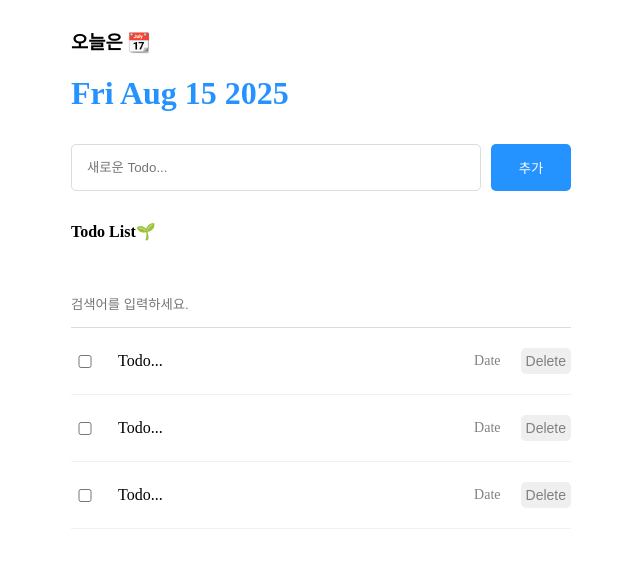
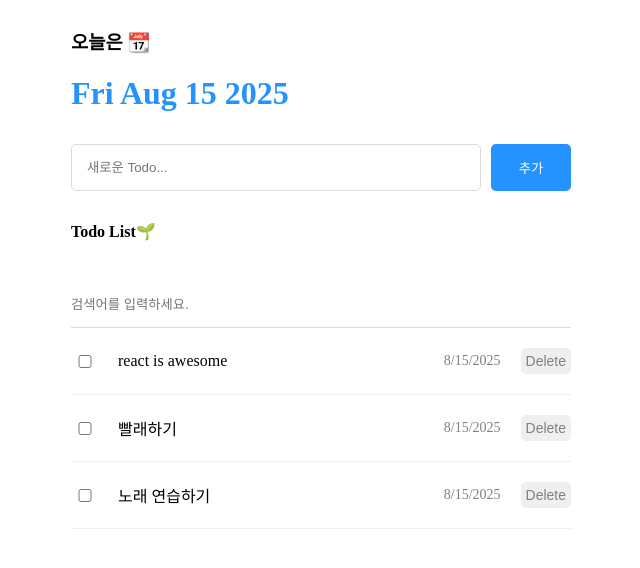
Before and after one commit to zidol/react_section8, a React (Vite) app: page / in a window 1280 px wide. Shown: the top 568 px of the page, without its empty margins (319-959 px from the left). Built offline with nearby package versions, Linux system fonts and the light colour scheme.

Commit message:
Feat : todo 검색 기능 추가

```diff
--- a/src/App.jsx
+++ b/src/App.jsx
@@ -9,19 +9,19 @@
     id: 0,
     isDone: false,
     content: "react is awesome",
-    date: new Date().getTime,
+    date: new Date().getTime(),
   },
   {
     id: 1,
     isDone: false,
     content: "빨래하기",
-    date: new Date().getTime,
+    date: new Date().getTime(),
   },
   {
     id: 2,
     isDone: false,
     content: "노래 연습하기",
-    date: new Date().getTime,
+    date: new Date().getTime(),
   },
 ];
 
@@ -42,7 +42,7 @@
     <div className="App">
       <Header />
       <Editor onCreate={onCreate} />
-      <List />
+      <List todos={todos} />
     </div>
   );
 }
--- a/src/components/List.jsx
+++ b/src/components/List.jsx
@@ -1,14 +1,37 @@
 import "./List.css";
 import TodoItem from "./TodoItem";
-const List = () => {
+import { useState } from "react";
+const List = ({ todos }) => {
+  const [search, setSearch] = useState("");
+
+  const onChangeSearch = (e) => {
+    console.log(e.target.value);
+    setSearch(e.target.value);
+  };
+
+  const getFilteredData = () => {
+    if (search === "") {
+      return todos;
+    }
+    return todos.filter((todo) =>
+      todo.content.toLowerCase().includes(search.toLowerCase())
+    );
+  };
+
+  const filteredDotos = getFilteredData();
+
   return (
     <div className="List">
       <h4>Todo List🌱</h4>
-      <input placeholder="검색어를 입력하세요." />
+      <input
+        value={search}
+        onChange={onChangeSearch}
+        placeholder="검색어를 입력하세요."
+      />
       <div className="todos_wrapper">
-        <TodoItem />
-        <TodoItem />
-        <TodoItem />
+        {filteredDotos.map((todo) => {
+          return <TodoItem key={todo.id} {...todo} />;
+        })}
       </div>
     </div>
   );
--- a/src/components/TodoItem.jsx
+++ b/src/components/TodoItem.jsx
@@ -1,10 +1,10 @@
 import "./TodoItem.css";
-const TodoItem = () => {
+const TodoItem = ({ id, isDone, content, date }) => {
   return (
     <div className="TodoItem">
-      <input type="checkbox" />
-      <div className="content">Todo...</div>
-      <div className="date">Date</div>
+      <input readOnly checked={isDone} type="checkbox" />
+      <div className="content">{content}</div>
+      <div className="date">{new Date(date).toLocaleDateString()}</div>
       <button>Delete</button>
     </div>
   );
```
